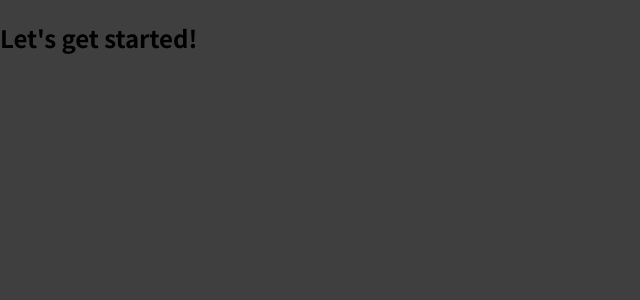
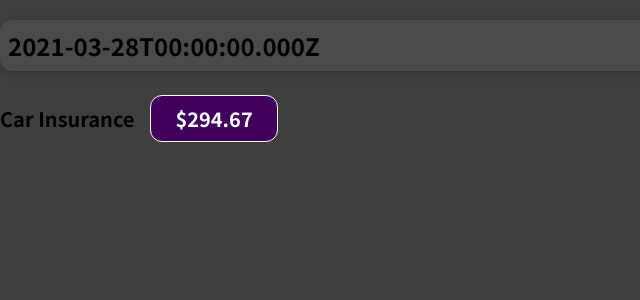
Before and after one commit to Blacknsilver/exercises, a JavaScript app in the folder react/first-react-project/: page / in a window 1280 px wide. Shown: the top 300 px of the page, without its empty margins (0-640 px from the left). Built offline with nearby package versions, Linux system fonts and the light colour scheme.

Commit message:
Add ExpenseItem component.

```diff
--- a/react/first-react-project/src/App.js
+++ b/react/first-react-project/src/App.js
@@ -1,7 +1,11 @@
+import ExpenseItem from "./components/ExpenseItem";
+
 function App() {
   return (
     <div>
-      <h2>Let's get started!</h2>
+      <h2>
+        <ExpenseItem></ExpenseItem>
+      </h2>
     </div>
   );
 }
--- /dev/null
+++ b/react/first-react-project/src/components/ExpenseItem.css
@@ -0,0 +1,56 @@
+.expense-item {
+  display: flex;
+  justify-content: space-between;
+  align-items: center;
+  box-shadow: 0 2px 8px rgba(0, 0, 0, 0.25);
+  padding: 0.5rem;
+  margin: 1rem 0;
+  border-radius: 12px;
+  background-color: #4b4b4b;
+}
+
+.expense-item__description {
+  display: flex;
+  flex-direction: column;
+  gap: 1rem;
+  align-items: flex-end;
+  flex-flow: column-reverse;
+  justify-content: flex-start;
+  flex: 1;
+}
+
+.expense-item h2 {
+  color: #3a3a3a;
+  font-size: 1rem;
+  flex: 1;
+  margin: 0 1rem;
+  color: white;
+}
+
+.expense-item__price {
+  font-size: 1rem;
+  font-weight: bold;
+  color: white;
+  background-color: #40005d;
+  border: 1px solid white;
+  padding: 0.5rem;
+  border-radius: 12px;
+}
+
+@media (min-width: 580px) {
+  .expense-item__description {
+    flex-direction: row;
+    align-items: center;
+    justify-content: flex-start;
+    flex: 1;
+  }
+
+  .expense-item__description h2 {
+    font-size: 1.25rem;
+  }
+
+  .expense-item__price {
+    font-size: 1.25rem;
+    padding: 0.5rem 1.5rem;
+  }
+}
--- /dev/null
+++ b/react/first-react-project/src/components/ExpenseItem.js
@@ -0,0 +1,17 @@
+import "./ExpenseItem.css";
+function ExpenseItem() {
+  const expenseDate = new Date(2021, 2, 28);
+  const expenseTitle = "Car Insurance";
+  const expenseAmount = 294.67;
+  return (
+    <div>
+      <div className="expense-item">{expenseDate.toISOString()}</div>
+      <div className="expense-item__description">
+        <h2>{expenseTitle}</h2>
+        <div className="expense-item__price">${expenseAmount}</div>
+      </div>
+    </div>
+  );
+}
+
+export default ExpenseItem;
```
Also changed, not shown: 2 other files (tests, documents, lock files or other folders).
